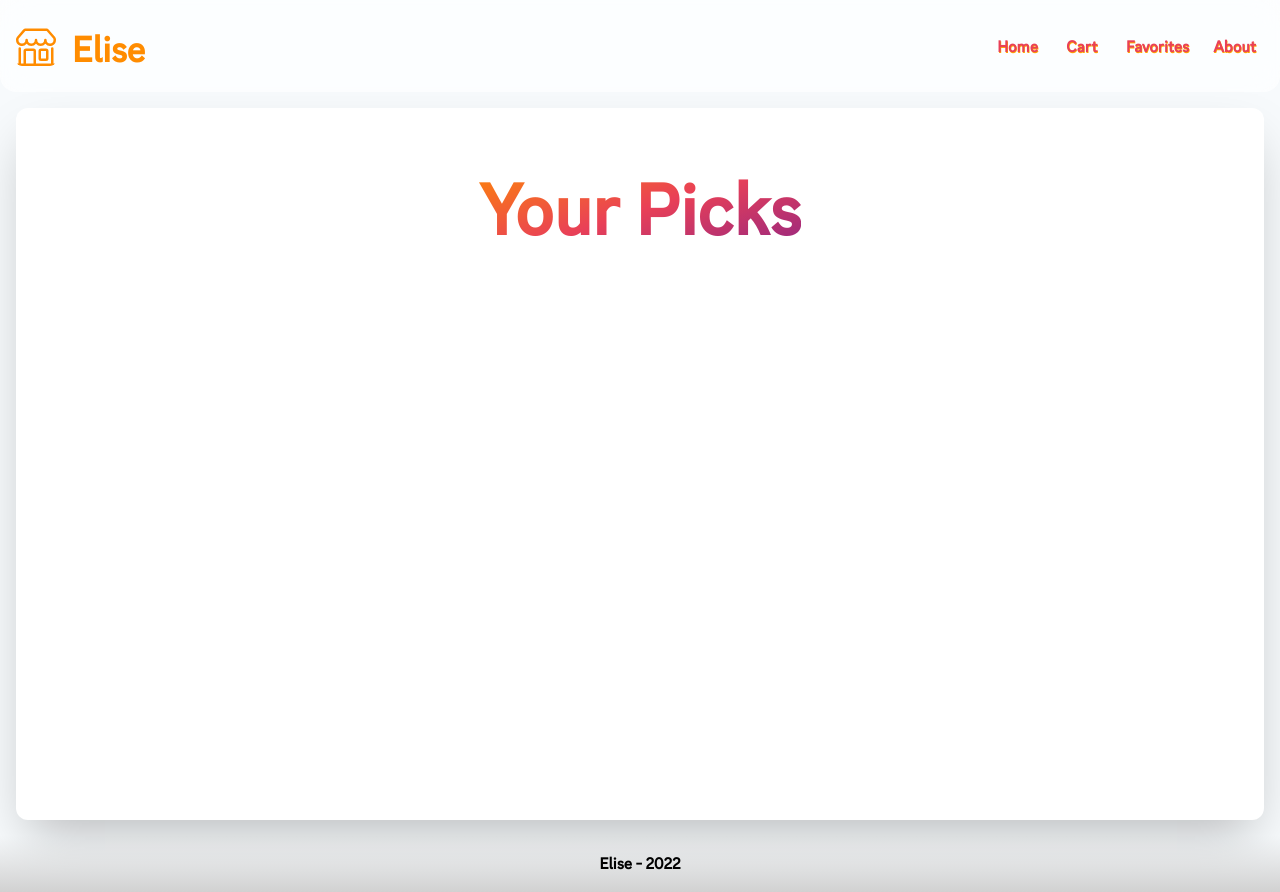
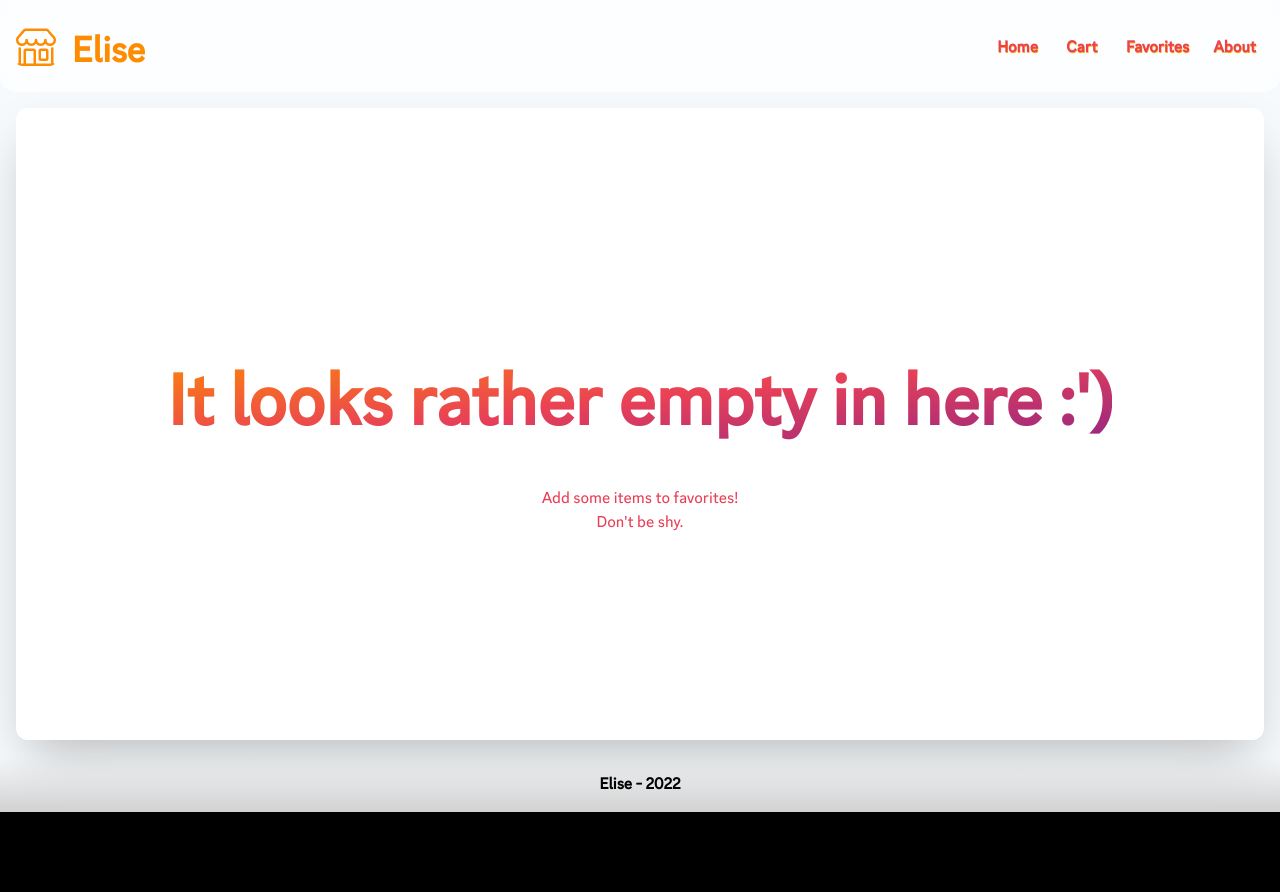
Before and after one commit to hylcore-V/elise-ecommerce, a Next.js app: page /favorites in a window 1280 px wide. After the commit the page ends 812 px from the top, so only its background shows below. Built offline with nearby package versions, Linux system fonts and the light colour scheme.

Commit message:
refined favorites view

```diff
--- a/src/components/Favorites/Favorites.tsx
+++ b/src/components/Favorites/Favorites.tsx
@@ -9,20 +9,51 @@ export const Favorites = () => {
   const { state } = useFavorite()
   const { data: products } = useFetchItemsQuery()
 
+  console.log(state.length, state, state.length === 1)
+
+  // if there are no items in favorites.
+  if (state.length === 1) {
+    return (
+      <Flex
+        flexDir={'column'}
+        justifyContent={'center'}
+        minH='75vh'
+        alignItems={'center'}
+        pt='2rem'
+      >
+        <Text
+          fontSize={['xl', '3xl', '5xl', '7xl']}
+          bgGradient={'linear(to-tl, #8A2387,#E94057,darkorange)'}
+          bgClip={'text'}
+          fontWeight='bold'
+          textAlign={'center'}
+        >
+          It looks rather empty in here :&apos;)
+        </Text>
+        <Text pt='2rem' textAlign={'center'} color={'#E94057'} fontSize={['sm', 'md']} w='80%'>
+          Add some items to favorites!
+        </Text>
+        <Text textAlign={'center'} color={'#E94057'} fontSize={['sm', 'md']} w='80%'>
+          Don&apos;t be shy.
+        </Text>
+      </Flex>
+    )
+  }
+
   return (
     <>
       <>
-        <Box bg='white' rounded={'xl'} minH='85vh'>
-          <Flex justifyContent={'center'} pt='2rem'>
+        <Box bg='white' rounded={'xl'} minH='75vh'>
           <Text
-              fontSize={'7xl'}
+            textAlign={'center'}
+            pt='2rem'
+            fontSize={['5xl', '7xl']}
             bgGradient={'linear(to-tl, #8A2387,#E94057,darkorange)'}
             bgClip={'text'}
             fontWeight='bold'
           >
             Your Picks
           </Text>
-          </Flex>
 
           <Flex
             mt='4rem'
@@ -30,7 +61,8 @@ export const Favorites = () => {
             wrap={'wrap'}
             gap='2rem'
             justifyContent={'center'}
-            flexGrow='100%'
+            alignItems={'center'}
+            alignContent='center'
           >
             {products ? (
               state.map((e) => {
```
Lines whose indentation alone changed are shown as unchanged.
